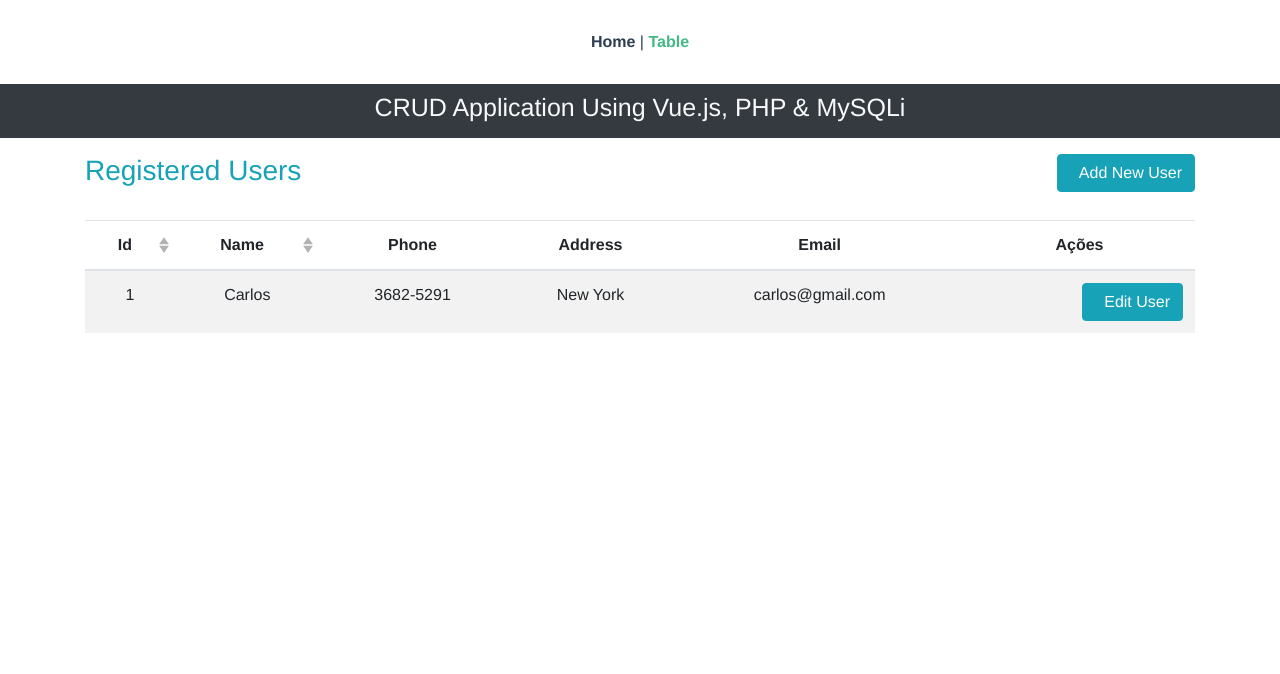
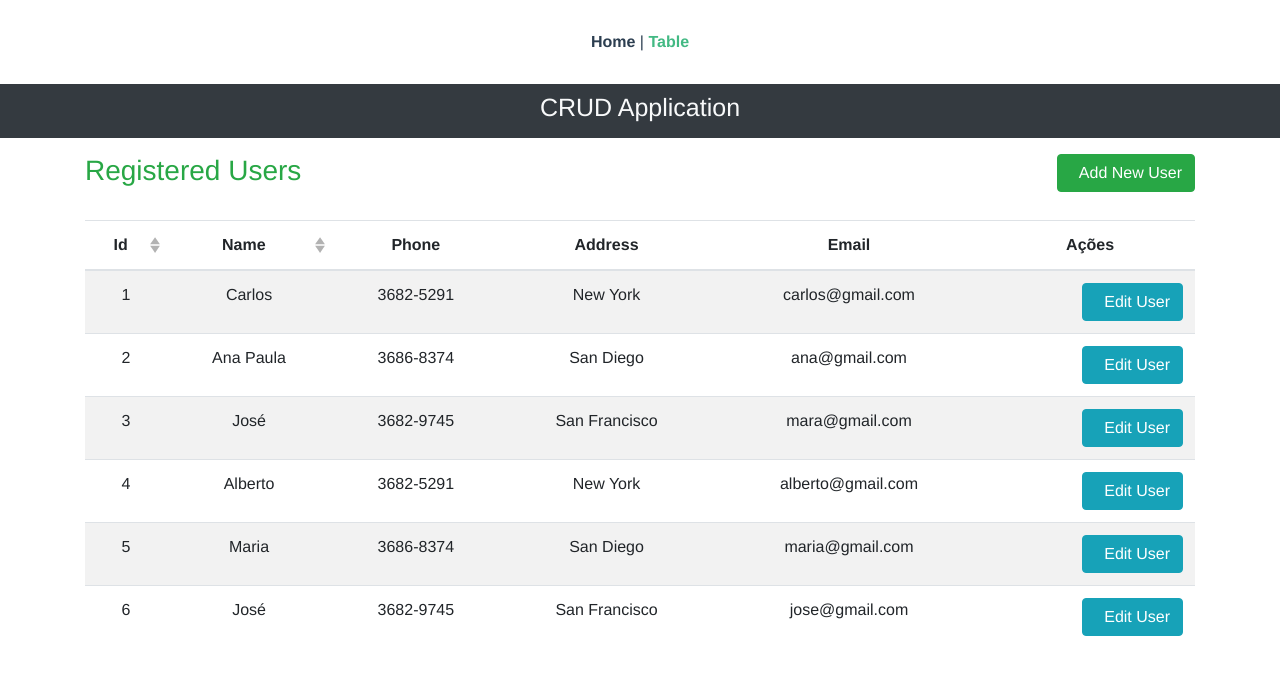
Before and after one commit to carlosaw/app, a Vue app: page /about in a window 1280 px wide. Shown: the top 674 px of the page. Built offline with nearby package versions, Linux system fonts and the light colour scheme.

Commit message:
Pegar dados para edição

```diff
--- a/src/views/About.vue
+++ b/src/views/About.vue
@@ -3,17 +3,17 @@
 	<div class=container-fluid>
 		<div class="row bg-dark">
 			<div class="col-lg-12">
-					<p class="text-center text-light display-4 pt-2" style="font-size:25px;">CRUD Application Using Vue.js, PHP & MySQLi</p>
+				<p class="text-center text-light display-4 pt-2" style="font-size:25px;">CRUD Application</p>
 			</div>
 		</div>
 	</div>
 	<div class="container">
 		<div class="row mt-3">
 			<div class="col-lg-6">
-					<h3 class="text-info float-left">Registered Users</h3>
+				<h3 class="text-success float-left">Registered Users</h3>
 			</div>
 			<div class="col-lg-6">
-					<button class="btn btn-info float-right" @click="showAddModal=true">
+				<button class="btn btn-success float-right" @click="showAddModal=true">
 				<i class="fas fa-user"></i>&nbsp;&nbsp;Add New User</button>
 			</div>
 		</div><br/>
@@ -72,16 +72,16 @@
 					<div class="modal-body p-6">
 						<form action="#" method="post">
 							<div class=form-group>
-								<input type="text" name="name" class="form-control form-control-lg" placeholder="Name" />
+								<input type="text" name="name" class="form-control form-control-lg" />
 							</div>
 							<div class=form-group>
-								<input type="tel" name="phone" class="form-control form-control-lg" placeholder="Phone" />
+								<input type="tel" name="phone" class="form-control form-control-lg" />
 							</div>
 							<div class=form-group>
-								<input type="text" name="address" class="form-control form-control-lg" placeholder="Address" />
+								<input type="text" name="address" class="form-control form-control-lg" />
 							</div>
 							<div class=form-group>
-								<input type="email" name="email" class="form-control form-control-lg" placeholder="E-mail" />
+								<input type="email" name="email" class="form-control form-control-lg" />
 							</div>
 							<div class="form-group">
 								<button class="btn btn-info btn-block btn-lg" @click="showEditModal=false">Update User</button>
@@ -101,12 +101,11 @@
 		return {
 			items: [
 				{ id: 1, name: 'Carlos', phone: '3682-5291', address:'New York', email:'carlos@gmail.com', isActive: true },
-				/*{ id: 2, name: 'Maria', phone: '3686-8374', address:'San Diego', email:'ana@gmail.com', isActive: true },
+				{ id: 2, name: 'Ana Paula', phone: '3686-8374', address:'San Diego', email:'ana@gmail.com', isActive: true },
 				{ id: 3, name: 'José', phone: '3682-9745', address:'San Francisco', email:'mara@gmail.com', isActive: true },
-				{ id: 4, name: 'Carlos', phone: '3682-5291', address:'New York', email:'carlos@gmail.com', isActive: true },
-				{ id: 5, name: 'Maria', phone: '3686-8374', address:'San Diego', email:'ana@gmail.com', isActive: true },
-				{ id: 6, name: 'José', phone: '3682-9745', address:'San Francisco', email:'mara@gmail.com', isActive: true }
-				*/
+				{ id: 4, name: 'Alberto', phone: '3682-5291', address:'New York', email:'alberto@gmail.com', isActive: true },
+				{ id: 5, name: 'Maria', phone: '3686-8374', address:'San Diego', email:'maria@gmail.com', isActive: true },
+				{ id: 6, name: 'José', phone: '3682-9745', address:'San Francisco', email:'jose@gmail.com', isActive: true }
 			],
 			fields: [
 				{
@@ -137,13 +136,11 @@
 			],
 			showAddModal:false,
 			showEditModal:false
-
-
 		}
     }
 }
+</script>
 
-</script>
 <style>
 #overlay {
   position: fixed;
```
Also changed, not shown: 2 other files (tests, documents, lock files or other folders). Lines whose indentation alone changed are shown as unchanged.
